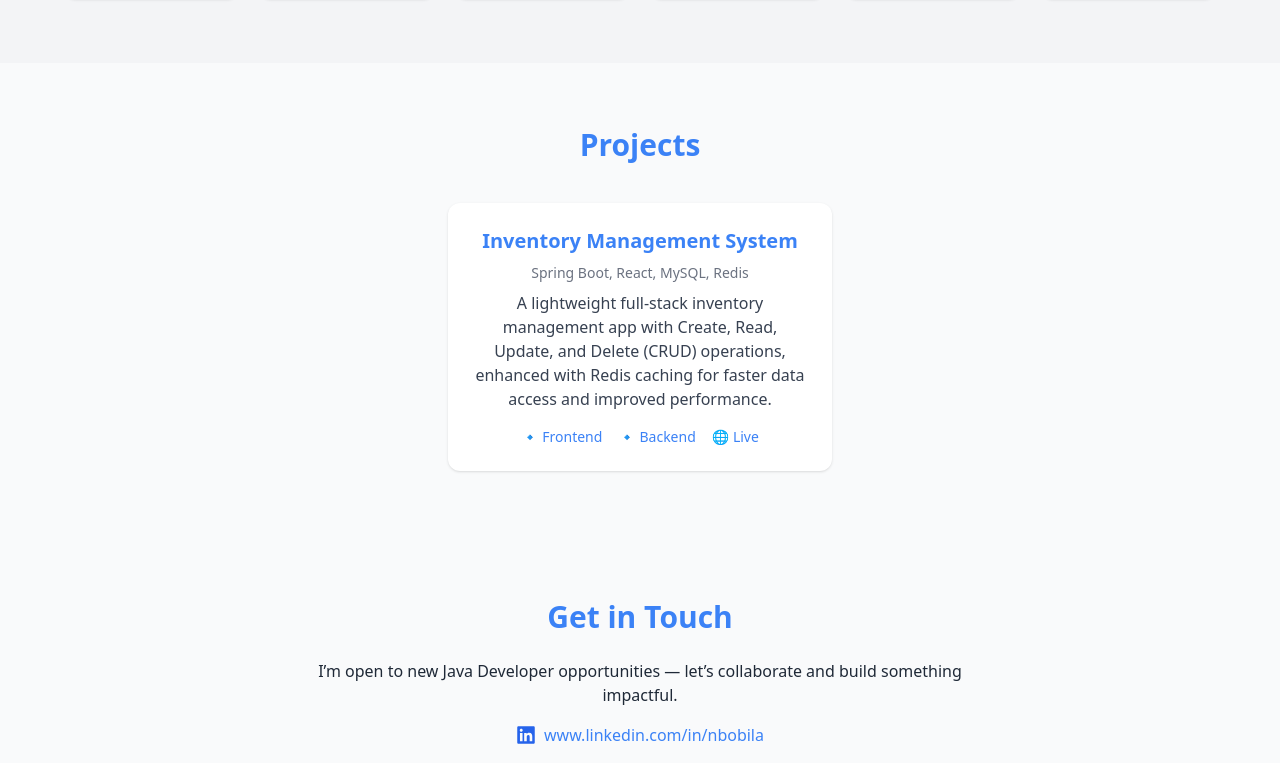
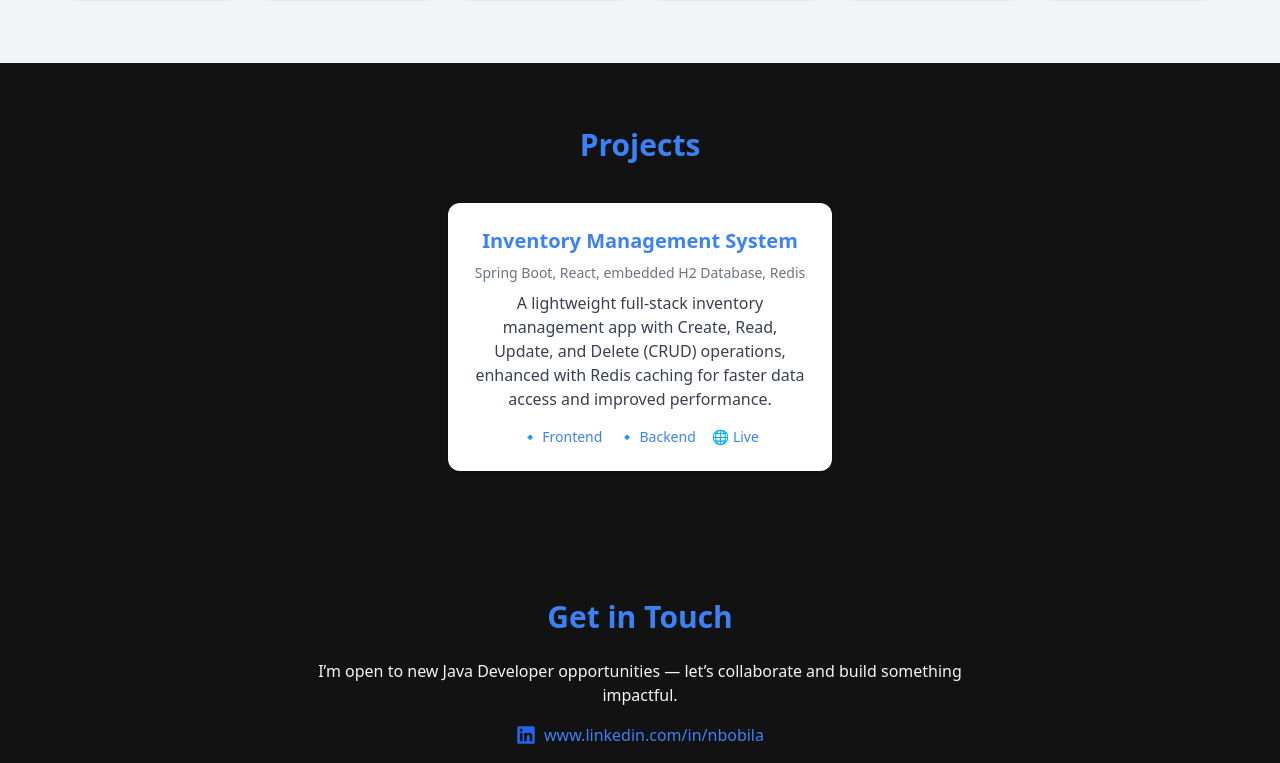
Before and after one commit to kyooxenn/my-portfolio, a React (Vite) app: page / in a window 1280 px wide. Shown: the part 1271-2034 px from the top of the page. Built offline with nearby package versions, Linux system fonts and the light colour scheme.

Commit message:
set dark mode as default

```diff
--- a/src/App.jsx
+++ b/src/App.jsx
@@ -16,7 +16,7 @@ import {
 import { FaLinkedin, FaJava } from "react-icons/fa";
 
 export default function App() {
-  const [darkMode, setDarkMode] = useState(false);
+  const [darkMode, setDarkMode] = useState(true);
 
   const fadeUp = {
     hidden: { opacity: 0, y: 40 },
@@ -192,7 +192,7 @@ export default function App() {
           {[
             {
               title: "Inventory Management System",
-              tech: "Spring Boot, React, MySQL, Redis",
+              tech: "Spring Boot, React, embedded H2 Database, Redis",
               desc: "A lightweight full-stack inventory management app with Create, Read, Update, and Delete (CRUD) operations, enhanced with Redis caching for faster data access and improved performance.",
               frontendRepo:
                 "https://github.com/kyooxenn/inventory_system_react",
```
